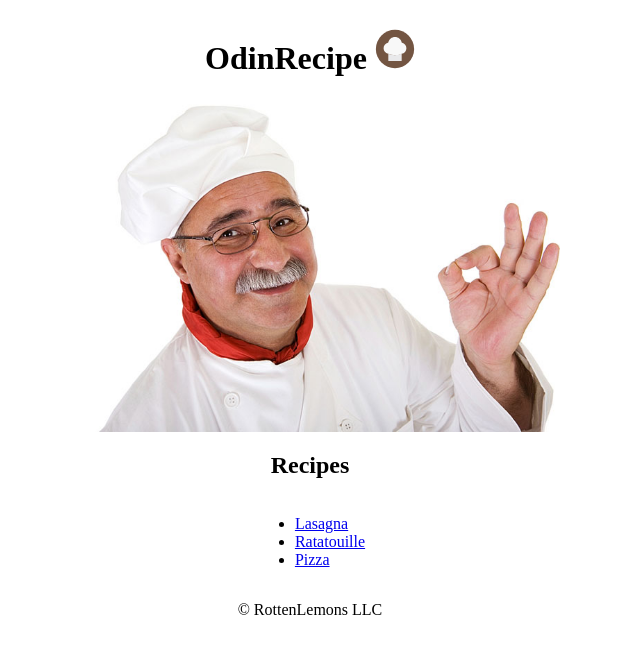
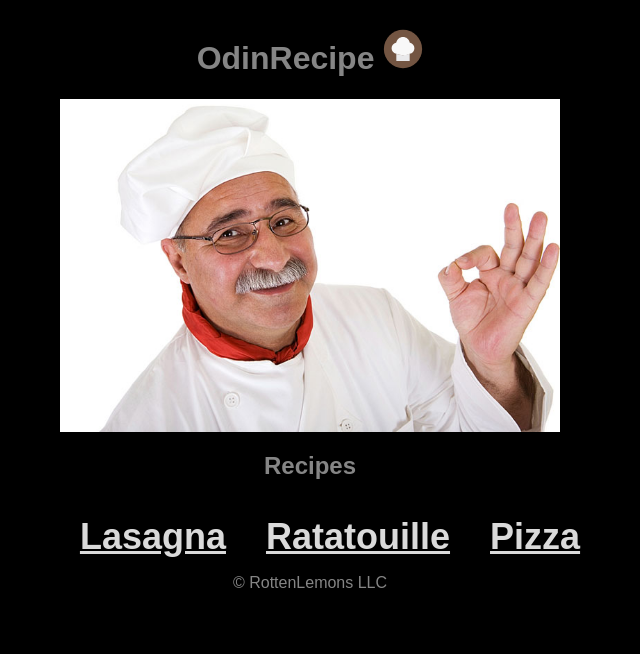
Before and after one commit to RottenLemons/OdinRecipe, a plain HTML site: page index.html in a window 1280 px wide. Shown: the whole page, without its empty margins (330-970 px from the left). Drawn offline with Linux system fonts and the light colour scheme.

Commit message:
Add more styling

```diff
--- a/css/style.css
+++ b/css/style.css
@@ -1,19 +1,11 @@
 #hide {
-    color: black;
+    color: rgb(133, 133, 133);
     text-decoration: none;
 }
 
 #hide:hover {
-    color: black;
+    color: white;
     text-decoration: none;
-}
-
-div {
-    display: flex;
-    flex-direction: column;
-    justify-content: center;
-    text-align: center;
-    align-items: center;
 }
 
 .mid {
@@ -35,3 +27,29 @@ ul {
 ol {
     text-align: left;
 }
+
+body {
+    background-color: black;
+    color: rgb(133, 133, 133);
+    font-family: Arial, Helvetica, sans-serif;
+}
+
+strong {
+    color: rgb(206, 93, 93);
+}
+
+nav li {
+    float: left;
+    margin: 0 20px;
+    font-size: 36px;
+    font-weight: bold;
+    list-style-type: none;
+}
+
+nav a {
+    color: rgb(218, 218, 218);
+}
+
+nav a:hover {
+    color: red;
+}
```
